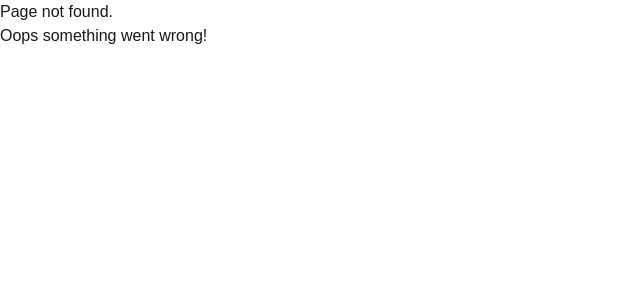
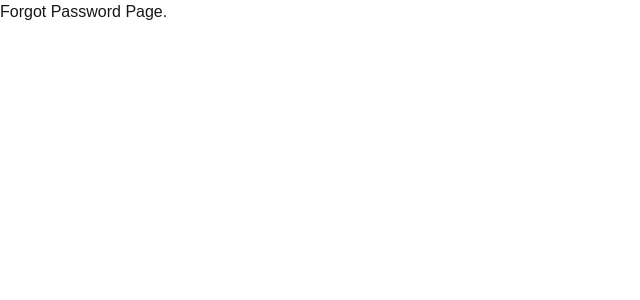
Before and after one commit to ajmalMundumuzhi/Next-Deep-Concepts, a Next.js app: page /forgotPassword in a window 1280 px wide. Before the commit this address had no page. Shown: the top 300 px of the page, without its empty margins (0-640 px from the left). Built offline with nearby package versions, Linux system fonts and the light colour scheme.

Commit message:
route groups completed

```diff
--- /dev/null
+++ b/app/(auth)/forgotPassword/page.tsx
@@ -0,0 +1,7 @@
+export default function ForgotPassword() {
+    return (
+        <h1>
+            Forgot Password Page.
+        </h1>
+    )
+}
--- /dev/null
+++ b/app/(auth)/login/page.tsx
@@ -0,0 +1,7 @@
+export default function ForgotPassword() {
+    return (
+        <h1>
+            Login Page.
+        </h1>
+    )
+}
--- /dev/null
+++ b/app/(auth)/register/page.tsx
@@ -0,0 +1,7 @@
+export default function ForgotPassword() {
+    return (
+        <h1>
+            Register Page.
+        </h1>
+    )
+}
```
